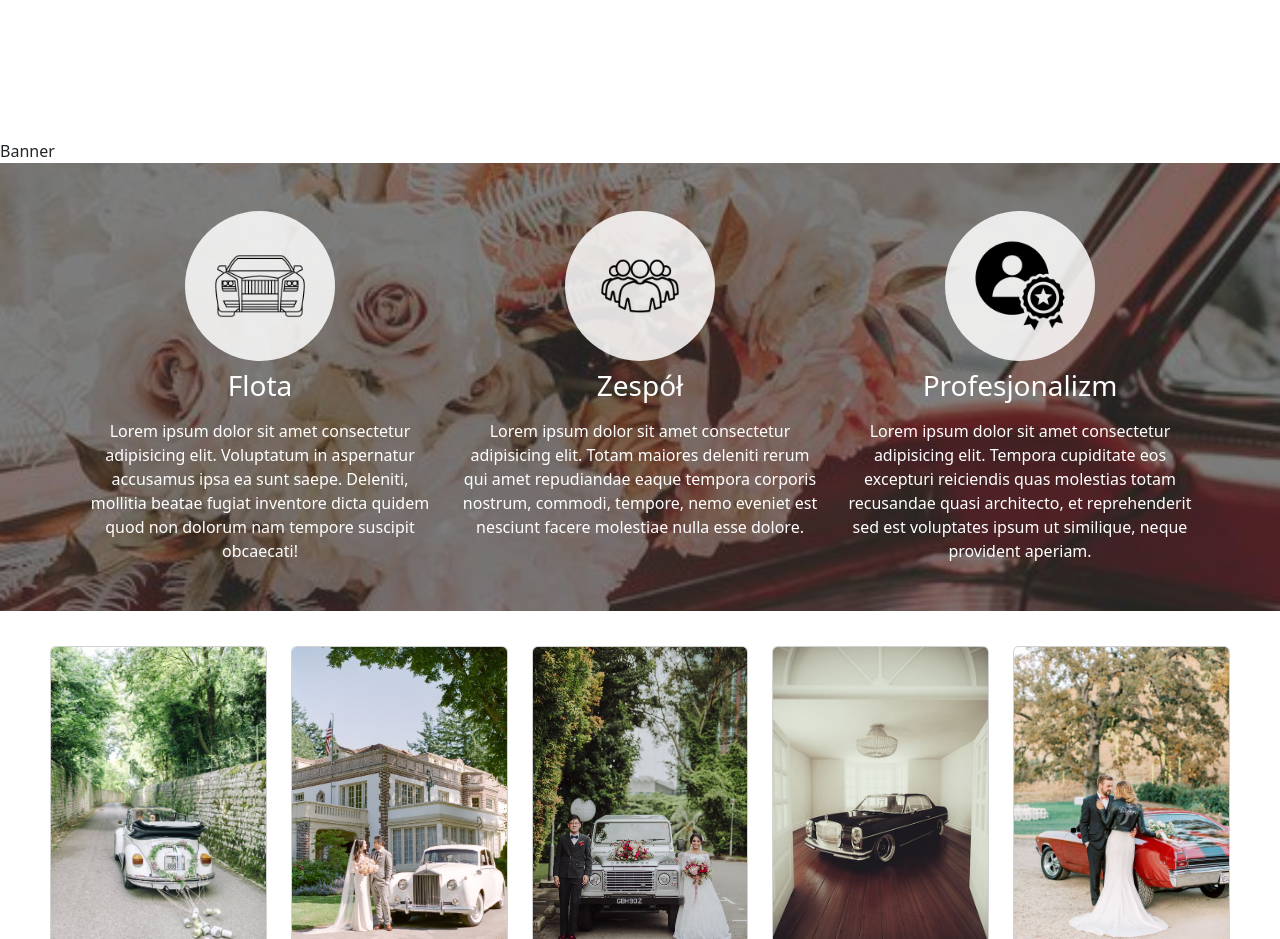
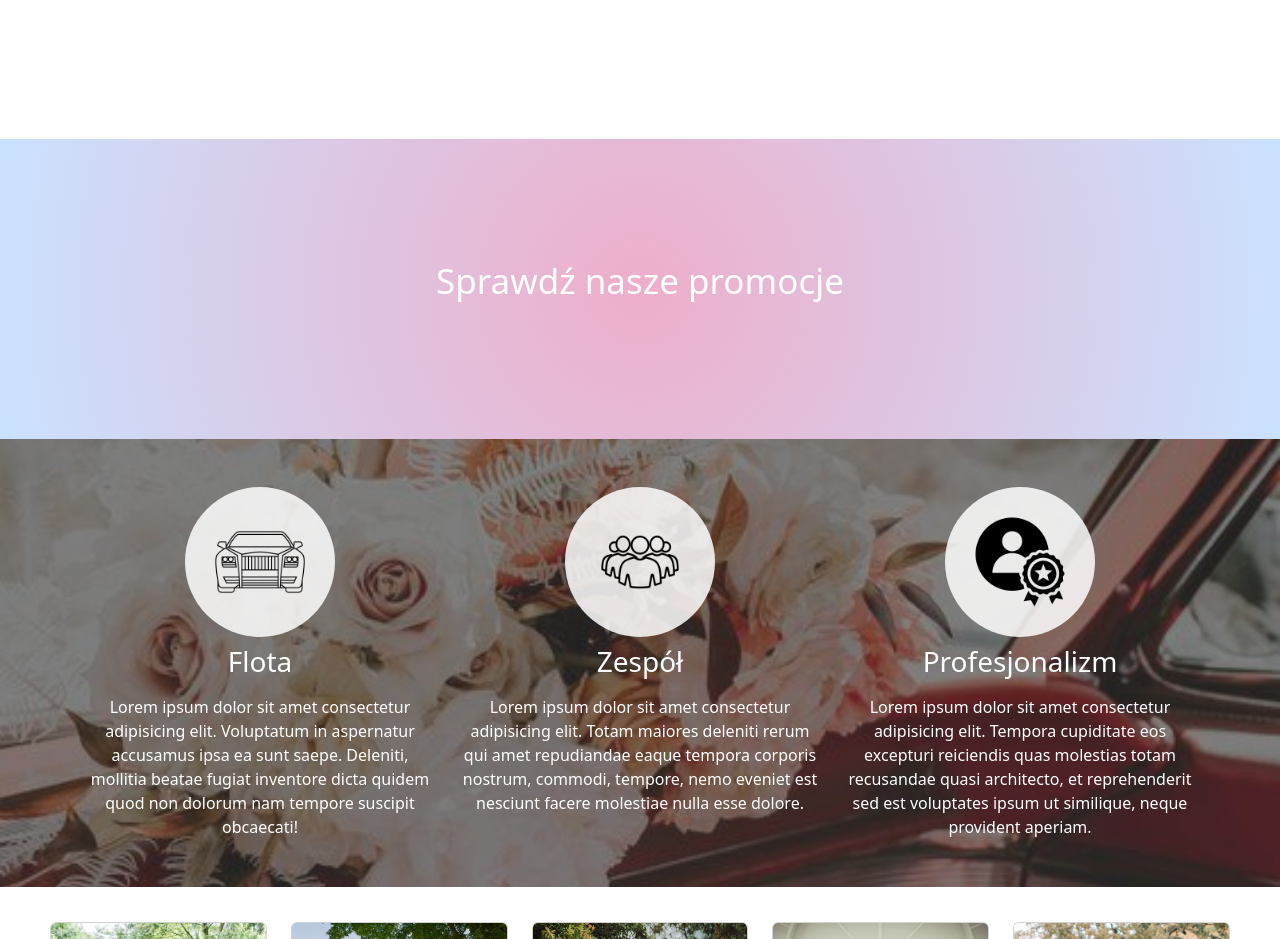
Before and after one commit to artwol993/weselny-woz, a React (Create React App) app: page / in a window 1280 px wide. Shown: the part 1900-2839 px from the top of the page. Built offline with nearby package versions, Linux system fonts and the light colour scheme.

Commit message:
add content

```diff
--- a/src/component/banner.jsx
+++ b/src/component/banner.jsx
@@ -1,7 +1,14 @@
 import React from "react";
+import "../style/banner.css";
 
 function Banner() {
-  return <div>Banner</div>;
+  return (
+    <section id="banner">
+      <div className="banner-container">
+        <p className="banner-p">Sprawdź nasze promocje</p>
+      </div>
+    </section>
+  );
 }
 
 export default Banner;
--- a/src/style/banner.css
+++ b/src/style/banner.css
@@ -0,0 +1,23 @@
+.banner-container {
+  height: 300px;
+  background: radial-gradient(circle, rgba(238,174,202,1) 0%, rgba(202,226,255,1) 100%);
+  display: flex;
+  justify-content: center;
+  align-items: center;
+}
+
+.banner-link {
+  display: flex;
+  justify-content: center;
+  align-items: center;
+  padding: 30px;
+}
+
+.banner-p {
+  color: white;
+  font-size: 35px;
+}
+
+.banner-img {
+  margin-left: 10px ;
+}
```
